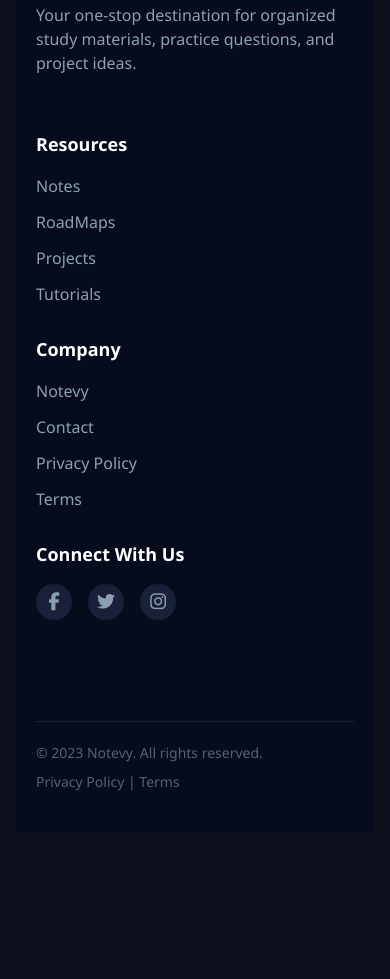
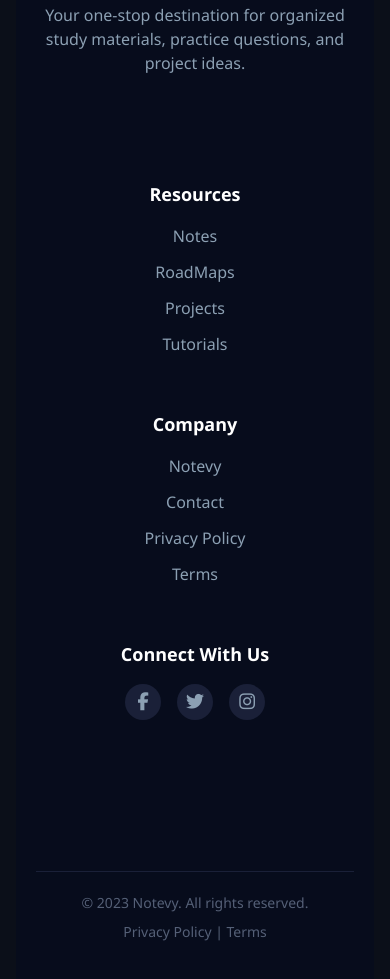
Before and after one commit to ManishCode4u/Notevy, a plain HTML site: page Notes.html in a window 390 px wide. Shown: the part 6813-7792 px from the top of the page. Before the commit the page ends 7693 px from the top, so only its background shows below. Drawn offline with nearby package versions, Linux system fonts and the light colour scheme.

Commit message:
Update footer.html

```diff
--- a/footer.html
+++ b/footer.html
@@ -18,8 +18,8 @@
   }
 
   .footer-col {
-    flex: 1 1 150px;
-    min-width: 150px;
+    flex: 1 1 200px;
+    min-width: 180px;
     display: flex;
     flex-direction: column;
     gap: 16px;
@@ -80,6 +80,7 @@
   .social-icons {
     display: flex;
     gap: 16px;
+    flex-wrap: wrap;
   }
 
   .social-icon {
@@ -113,15 +114,32 @@
     color: #556077;
   }
 
+  /* Responsive Styles */
   @media (max-width: 767px) {
     .footer-main {
       flex-direction: column;
       gap: 30px;
+      text-align: center;
+      align-items: center;
     }
+
+    .footer-col {
+      align-items: center;
+    }
+
+    .footer-desc {
+      max-width: 100%;
+    }
+
+    .social-icons {
+      justify-content: center;
+    }
+
     .footer-bottom {
       flex-direction: column;
-      align-items: flex-start;
+      align-items: center;
       gap: 8px;
+      text-align: center;
     }
   }
 </style>
@@ -155,19 +173,18 @@
     </div>
     <div class="footer-col">
       <h3>Connect With Us</h3>
-     <div class="social-icons">
-  <a href="https://www.facebook.com/profile.php?id=61556800303075" class="social-icon" target="_blank"><i class="fab fa-facebook-f"></i></a>
-  <a href="https://x.com/ManishK58727901" class="social-icon" target="_blank"><i class="fab fa-twitter"></i></a>
-  <a href="https://www.instagram.com/manishz40/" class="social-icon" target="_blank"><i class="fab fa-instagram"></i></a>
-    </div>
-
+      <div class="social-icons">
+        <a href="https://www.facebook.com/profile.php?id=61556800303075" class="social-icon" target="_blank"><i class="fab fa-facebook-f"></i></a>
+        <a href="https://x.com/ManishK58727901" class="social-icon" target="_blank"><i class="fab fa-twitter"></i></a>
+        <a href="https://www.instagram.com/manishz40/" class="social-icon" target="_blank"><i class="fab fa-instagram"></i></a>
+      </div>
     </div>
   </div>
   <div class="footer-bottom">
     <div>© 2023 Notevy. All rights reserved.</div>
     <div>
       <a href="Privacy.html">Privacy Policy</a> |
-      <a href="#">Terms</a>
+      <a href="Privacy.html">Terms</a>
     </div>
   </div>
 </div>
```
